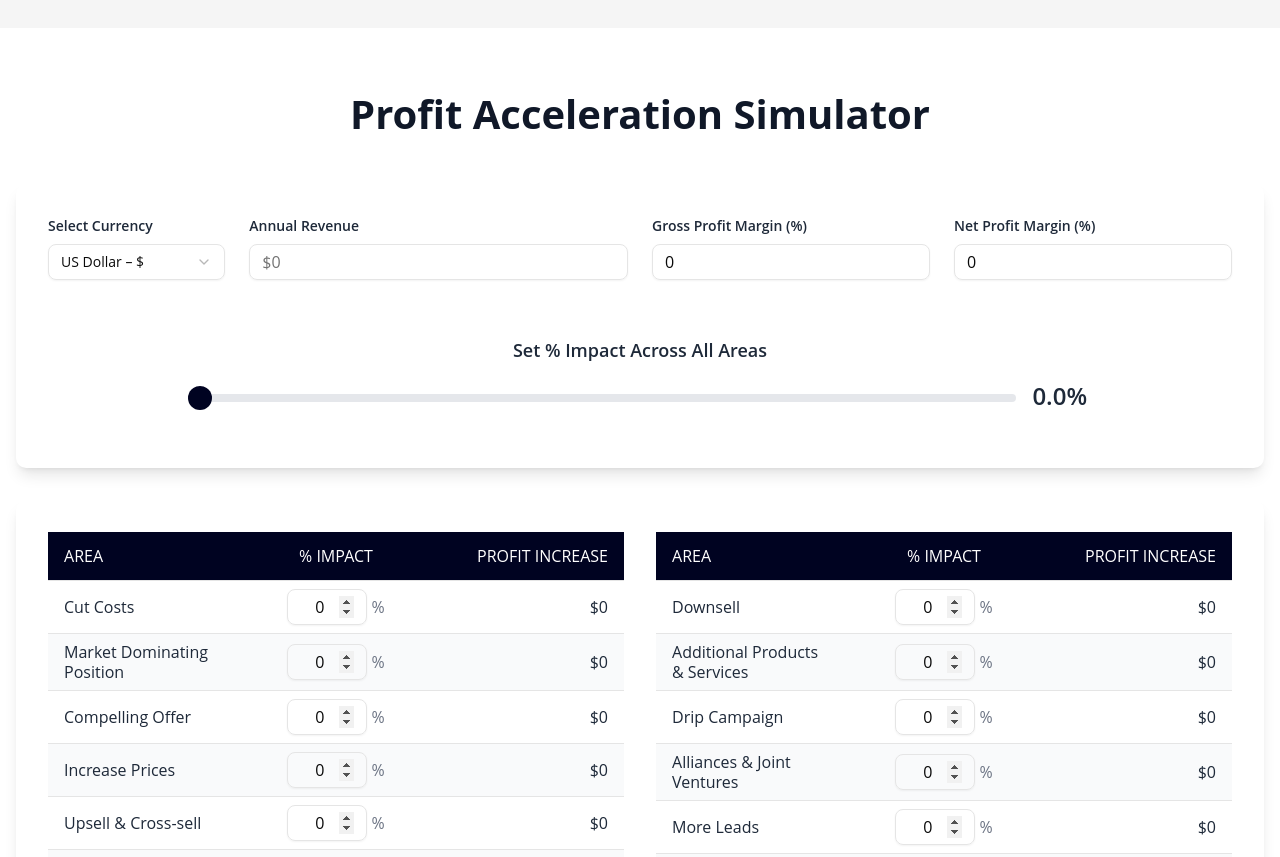
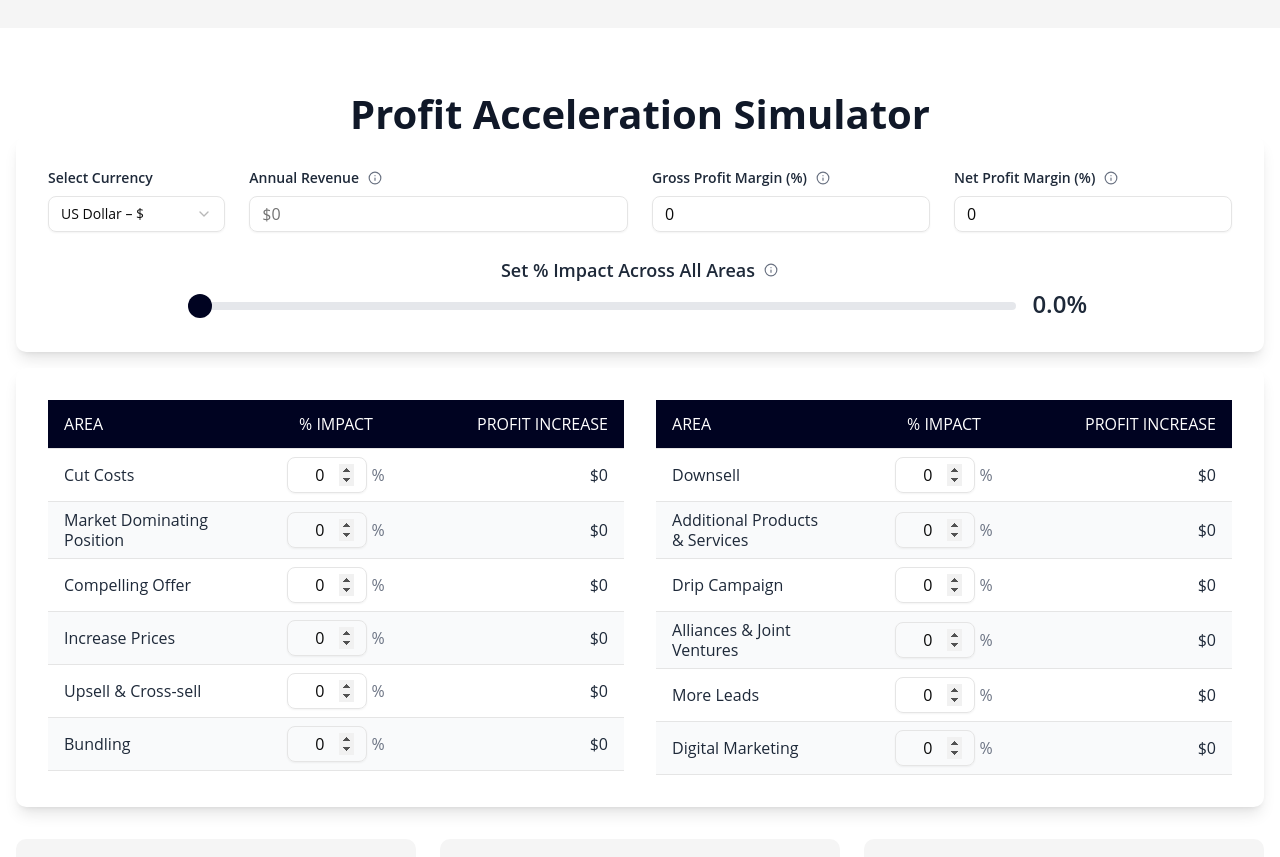
Before and after one commit to craigmaclean/simulator, a Next.js app: page / in a window 1280 px wide. Shown: the part 1900-2757 px from the top of the page. Built offline with nearby package versions, Linux system fonts and the light colour scheme.

Commit message:
Minimized simulator form padding
Added validation to sim form to prevent net profit % from being > gross profit *. Added onBlur validations.

Added tooltips to simulator form labels.

```diff
--- a/components/sections/Simulator.jsx
+++ b/components/sections/Simulator.jsx
@@ -86,16 +86,22 @@ export default function Simulator({ onFormSnapshot, onCalculationResults, onOpen
   return (
     <section id="simulator" className="py-16">
       <div className="px-4 mx-auto max-w-7xl">
-        <h2 className="mb-0 font-bold text-center leading-h2 text-h2-mobile md:text-h2-tablet lg:text-h2 text-gray-900 md:mb-12">
+        <h2 className="mb-0 font-bold text-center leading-h2 text-h2-mobile md:text-h2-tablet lg:text-h2 text-gray-900 md:mb-0">
           Profit Acceleration Simulator
         </h2>
 
-        <div className="p-8 mb-8 bg-white rounded-lg shadow-lg">
+        <div className="p-8 mb-4 bg-white rounded-lg shadow-lg">
           <SimulatorInputPanel formData={formData} onChange={handleInputChange} />
           <ImpactSlider
             value={formData.globalImpact}
             onChange={handleSliderChange}
             label="Set % Impact Across All Areas"
+            tooltipContent={
+                            <>
+                              <p className="font-semibold mb-2">If you want to double your profits, you may only need a 1.4% increase in each of the 12 areas.</p>
+                              <p>If you don't know your margins, use 50% for gross margin and 10% for net margin.</p>
+                            </>
+                          }
           />
         </div>
 
--- a/components/simulator/ImpactSlider.jsx
+++ b/components/simulator/ImpactSlider.jsx
@@ -1,11 +1,19 @@
 "use client";
 
 import React from "react";
+import {
+  Tooltip,
+  TooltipContent,
+  TooltipProvider,
+  TooltipTrigger,
+} from "@/components/ui/tooltip";
+import { Info } from "lucide-react";
 
 export default function ImpactSlider({
   value = 0,
   onChange,
   label = "Set % Impact Across All Areas",
+  tooltipContent = "Adjust the percentage impact to see how it affects your profit projections across all strategies.",
   id = "impactSlider",
 }) {
   // clamp + coerce
@@ -18,10 +26,26 @@ export default function ImpactSlider({
   };
 
   return (
-    <div className="py-6">
-      <h3 id={`${id}-label`} className="text-lg font-semibold text-gray-800 text-center mb-4">
+    <TooltipProvider>
+      <div className="pt-6 pb-0">
+        <div className="flex items-center justify-center gap-2 mb-1">
+          <h3 id={`${id}-label`} className="text-lg font-semibold text-gray-800">
             {label}
           </h3>
+          <Tooltip>
+            <TooltipTrigger asChild>
+              <button
+                type="button"
+                className="inline-flex items-center justify-center rounded-full w-4 h-4 text-gray-500 hover:text-gray-700 focus:outline-none"
+              >
+                <Info className="w-3.5 h-3.5" />
+              </button>
+            </TooltipTrigger>
+            <TooltipContent className="p-4 bg-light-blue">
+              <p className="max-w-xs">{tooltipContent}</p>
+            </TooltipContent>
+          </Tooltip>
+        </div>
 
         <div className="flex items-center gap-4 justify-center">
           <div className="flex-1 max-w-[70%]">
@@ -48,5 +72,6 @@ export default function ImpactSlider({
           </span>
         </div>
       </div>
+    </TooltipProvider>
   );
 }
--- a/components/simulator/SimulatorInputPanel.jsx
+++ b/components/simulator/SimulatorInputPanel.jsx
@@ -6,6 +6,13 @@ import { Input } from "@/components/ui/input";
 import {
   Select, SelectTrigger, SelectValue, SelectContent, SelectItem
 } from "@/components/ui/select";
+import {
+  Tooltip,
+  TooltipContent,
+  TooltipProvider,
+  TooltipTrigger,
+} from "@/components/ui/tooltip";
+import { Info } from "lucide-react";
 
 
 const formatNumber = (num) => {
@@ -29,6 +36,9 @@ export default function SimulatorInputPanel({ formData, onChange }) {
         ? `${currencySymbol}${formatNumber(formData.revenue)}`
         : '';
 
+    // Validation: Check if Net Profit > Gross Profit
+    const isNetProfitInvalid = formData.netMargin > formData.grossMargin;
+
     // Handle revenue input
     const handleRevenueChange = (e) => {
         const input = e.target.value;
@@ -40,14 +50,35 @@ export default function SimulatorInputPanel({ formData, onChange }) {
     // Handle percentage input
     const handlePercentageChange = (fieldName) => (e) => {
       const value = e.target.value;
-      // Limit to 2 digits (0-99)
-      if (value === '' || (value.length <= 2 && parseFloat(value) <= 100)) {
-        onChange(fieldName, parseFloat(value) || 0);
+      const numValue = parseFloat(value);
+
+      if (value === '' || (!isNaN(numValue) && numValue >= 0 && numValue <= 100)) {
+        onChange(fieldName, numValue || 0);
+      }
+    };
+
+    const handlePercentageBlur = (fieldName) => (e) => {
+      const value = parseFloat(e.target.value);
+
+      if (!isNaN(value)) {
+        // Round to 2 decimal places on blur
+        const rounded = Math.round(value * 100) / 100;
+        const maxValue = Math.min(rounded, 100);
+
+        // ✅ Additional validation for netMargin
+        if (fieldName === 'netMargin') {
+          // If net margin exceeds gross margin, cap it at gross margin
+          const cappedValue = Math.min(maxValue, formData.grossMargin);
+          onChange(fieldName, cappedValue);
+        } else {
+          onChange(fieldName, maxValue);
+        }
       }
     };
 
   return (
-    <div className="grid grid-cols-1 md:grid-cols-2 lg:grid-cols-12 gap-6 mb-8">
+    <TooltipProvider>
+      <div className="grid grid-cols-1 md:grid-cols-2 lg:grid-cols-12 gap-6">
         <div className="lg:col-span-2">
           <Label className="block text-sm font-semibold text-gray-800 mb-2">Select Currency</Label>
           <Select
@@ -72,9 +103,26 @@ export default function SimulatorInputPanel({ formData, onChange }) {
         </div>
 
         <div className="lg:col-span-4">
-        <Label htmlFor="revenue" className="block text-sm font-semibold text-gray-800 mb-2">
+          <div className="flex items-center gap-2 mb-2">
+            <Label htmlFor="revenue" className="text-sm font-semibold text-gray-800">
               Annual Revenue
             </Label>
+            <Tooltip>
+              <TooltipTrigger asChild>
+                <button
+                  type="button"
+                  className="inline-flex items-center justify-center rounded-full w-4 h-4 text-gray-500 hover:text-gray-700 focus:outline-none"
+                >
+                  <Info className="w-3.5 h-3.5" />
+                </button>
+              </TooltipTrigger>
+              <TooltipContent className="p-4 bg-light-blue">
+                <p className="max-w-xs text-sm leading-relaxed">
+                  Annual revenue is all the money your company earns from sales activity during a given year before costs and expenses are subtracted.
+                </p>
+              </TooltipContent>
+            </Tooltip>
+          </div>
           <Input
               id="revenue"
               type="text"
@@ -87,39 +135,81 @@ export default function SimulatorInputPanel({ formData, onChange }) {
         </div>
 
         <div className="lg:col-span-3">
-        <Label htmlFor="grossMargin" className="block text-sm font-semibold text-gray-800 mb-2">
+          <div className="flex items-center gap-2 mb-2">
+            <Label htmlFor="grossMargin" className="text-sm font-semibold text-gray-800">
               Gross Profit Margin (%)
             </Label>
+            <Tooltip>
+              <TooltipTrigger asChild>
+                <button
+                  type="button"
+                  className="inline-flex items-center justify-center rounded-full w-4 h-4 text-gray-500 hover:text-gray-700 focus:outline-none"
+                >
+                  <Info className="w-3.5 h-3.5" />
+                </button>
+              </TooltipTrigger>
+              <TooltipContent className="p-4 bg-light-blue">
+                <p className="max-w-xs text-sm leading-relaxed">
+                  To understand your GPM, subtract cost of goods sold from total revenue then divide that number by the total revenue. Basically, if you make an additional sale, you've already covered the rent, utilities, salaries, insurance, etc. Therefore, you can measure the increased sales by Gross Profit Margin.
+                </p>
+              </TooltipContent>
+            </Tooltip>
+          </div>
           <Input
             id="grossMargin"
             type="number"
             inputMode="decimal"
             min={0}
             max={100}
-            step="0.1"
-            maxLength={2}
+            step="0.01"
             value={formData.grossMargin}
             onChange={handlePercentageChange('grossMargin')}
+            onBlur={handlePercentageBlur('grossMargin')}
             onFocus={(e) => e.target.select()}
           />
         </div>
 
         <div className="lg:col-span-3">
-        <Label htmlFor="netMargin" className="block text-sm font-semibold text-gray-800 mb-2">
+          <div className="flex items-center gap-2 mb-2">
+            <Label htmlFor="netMargin" className="text-sm font-semibold text-gray-800">
               Net Profit Margin (%)
             </Label>
+            <Tooltip>
+              <TooltipTrigger asChild>
+                <button
+                  type="button"
+                  className="inline-flex items-center justify-center rounded-full w-4 h-4 text-gray-500 hover:text-gray-700 focus:outline-none"
+                >
+                  <Info className="w-3.5 h-3.5" />
+                </button>
+              </TooltipTrigger>
+              <TooltipContent className="p-4 bg-light-blue">
+                <p className="max-w-xs text-sm leading-relaxed">
+                  This is what is left over after all the bills are paid. This percentage is ALWAYS lower than Gross Profit Margin.
+                </p>
+              </TooltipContent>
+            </Tooltip>
+          </div>
           <Input
             id="netMargin"
             type="number"
             inputMode="decimal"
             min={0}
             max={100}
-            step="0.1"
+            step="0.01"
             value={formData.netMargin}
             onChange={handlePercentageChange('netMargin')}
+            onBlur={handlePercentageBlur('netMargin')}
             onFocus={(e) => e.target.select()}
           />
+          {/* Error message */}
+          {isNetProfitInvalid && (
+            <p className="mt-1 text-sm text-red-600">
+              Net Profit Margin cannot exceed Gross Profit Margin.
+            </p>
+          )}
         </div>
       </div>
+    </TooltipProvider>
   );
 }
--- /dev/null
+++ b/components/ui/tooltip.jsx
@@ -0,0 +1,34 @@
+"use client"
+
+import * as React from "react"
+import * as TooltipPrimitive from "@radix-ui/react-tooltip"
+
+import { cn } from "@/lib/utils"
+
+const TooltipProvider = ({ delayDuration = 0, ...props }) => {
+  return (
+    <TooltipPrimitive.Provider
+      delayDuration={delayDuration}
+      {...props}
+    />
+  )
+}
+
+const Tooltip = TooltipPrimitive.Root
+
+const TooltipTrigger = TooltipPrimitive.Trigger
+
+const TooltipContent = React.forwardRef(({ className, sideOffset = 4, ...props }, ref) => (
+  <TooltipPrimitive.Content
+    ref={ref}
+    sideOffset={sideOffset}
+    className={cn(
+      "z-50 overflow-hidden rounded-md border bg-popover px-3 py-1.5 text-sm text-popover-foreground shadow-md animate-in fade-in-0 zoom-in-95 data-[state=closed]:animate-out data-[state=closed]:fade-out-0 data-[state=closed]:zoom-out-95 data-[side=bottom]:slide-in-from-top-2 data-[side=left]:slide-in-from-right-2 data-[side=right]:slide-in-from-left-2 data-[side=top]:slide-in-from-bottom-2",
+      className
+    )}
+    {...props}
+  />
+))
+TooltipContent.displayName = TooltipPrimitive.Content.displayName
+
+export { Tooltip, TooltipTrigger, TooltipContent, TooltipProvider }
--- a/package.json
+++ b/package.json
@@ -13,7 +13,8 @@
     "@radix-ui/react-label": "^2.1.7",
     "@radix-ui/react-select": "^2.2.6",
     "@radix-ui/react-separator": "^1.1.7",
-    "@radix-ui/react-slot": "^1.2.3",
+    "@radix-ui/react-slot": "^1.2.4",
+    "@radix-ui/react-tooltip": "^1.2.8",
     "@react-pdf/renderer": "^4.3.1",
     "@supabase/supabase-js": "^2.75.0",
     "class-variance-authority": "^0.7.1",
```
Also changed, not shown: 1 other file (tests, documents, lock files or other folders). Lines whose indentation alone changed are shown as unchanged.
